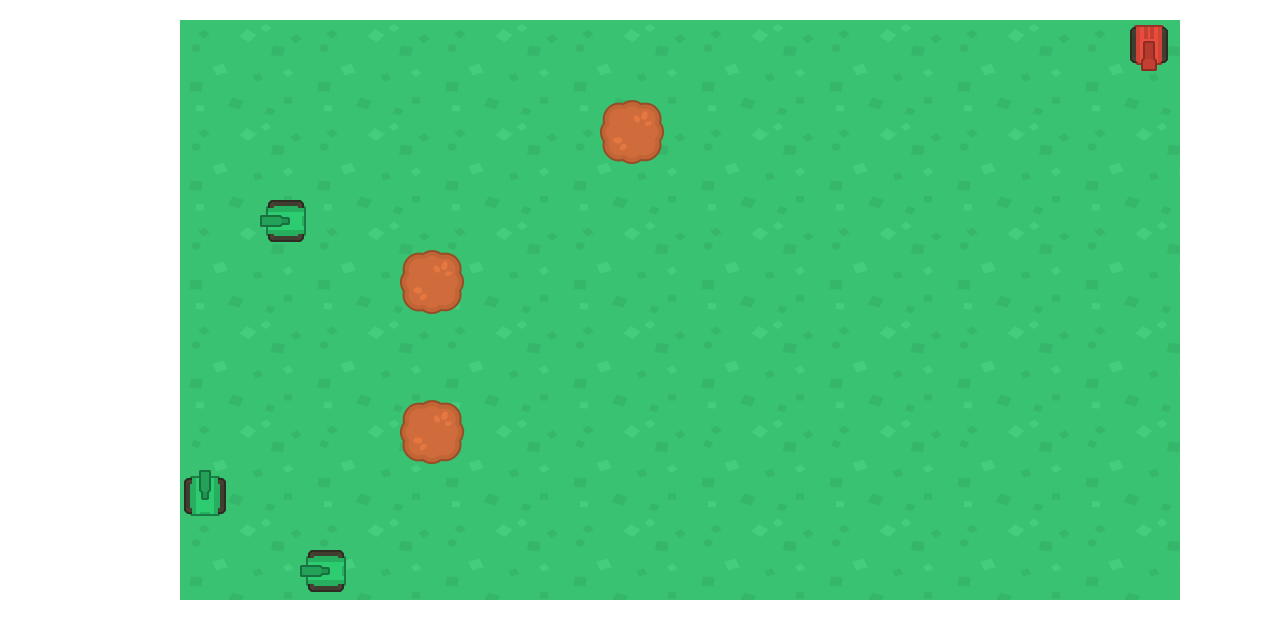
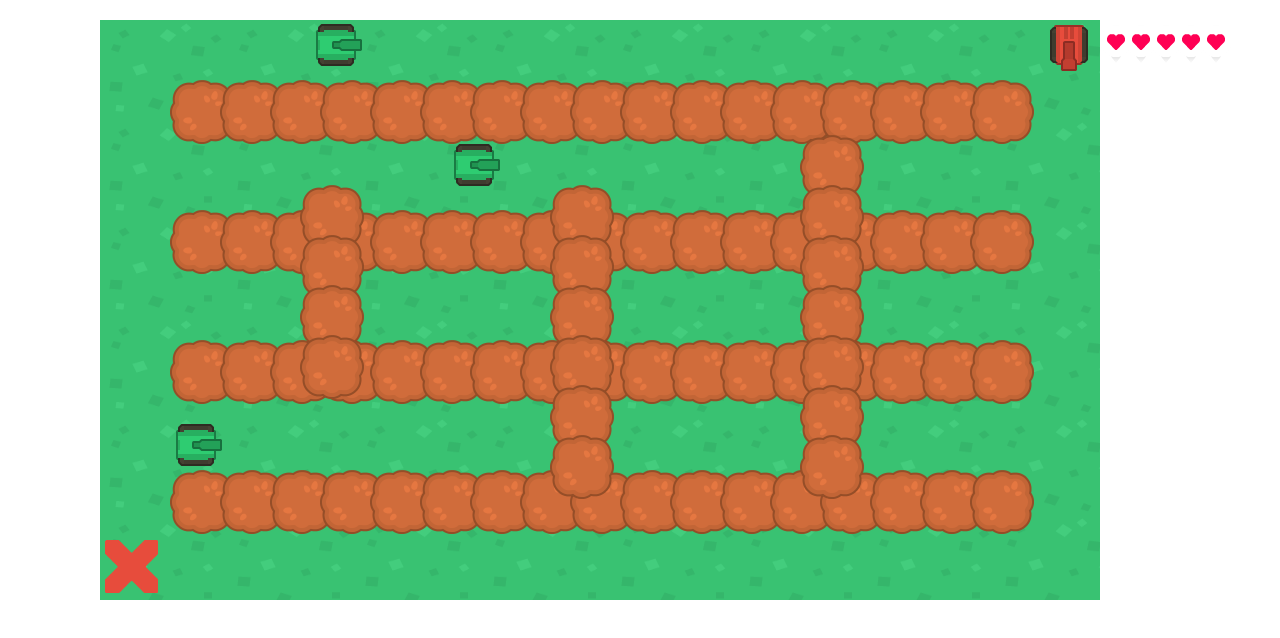
Before and after one commit to ernestogl88/TankWar, a plain HTML site: page index.html in a window 1280 px wide. Drawn offline with nearby package versions, Linux system fonts and the light colour scheme.

Commit message:
Creados dos niveles

```diff
--- a/index.html
+++ b/index.html
@@ -5,6 +5,8 @@
   <meta name="viewport" content="width=device-width, initial-scale=1.0">
   <meta http-equiv="X-UA-Compatible" content="ie=edge">
   <script type="text/javascript" src="js/background.js"></script>
+  <script src="js/cross.js"></script>
+  <script src="js/scoreboard.js"></script>
   <script src="js/tank.js"></script>
   <script src="js/player.js"></script>
   <script src="js/bullet.js"></script>
--- a/js/background.js
+++ b/js/background.js
@@ -5,6 +5,6 @@ class Background {
     this.img.src = './img/bigbg.png';
   }
   draw(){
-    this.ctx.drawImage(this.img,180,20,this.img.width,580);
+    this.ctx.drawImage(this.img,100,20,this.img.width,580);
   }
 }
--- a/js/cross.js
+++ b/js/cross.js
@@ -1,12 +1,12 @@
 class Cross {
   constructor(x,y,ctx){
     this.img = new Image();
-    this.img.src = './img/'
+    this.img.src = './img/cross.png'
     this.x = x,
     this.y = y,
     this.ctx = ctx
   }
   draw(){
-    this.ctx.drawImage(this.img,this.x,this.y,this.img.width/2,this.img.height/2);
+    this.ctx.drawImage(this.img,this.x,this.y,this.img.width/1.2,this.img.height/1.2);
   }
 }
--- a/js/game.js
+++ b/js/game.js
@@ -6,6 +6,7 @@ var Game = {
   enemies: [],
   obstacles: [],
   counter: 0,
+  level: 1,
   init(canvasId) {
     this.canvas = document.querySelector(canvasId);
     this.canvas.setAttribute("height", window.innerHeight);
@@ -20,11 +21,14 @@ var Game = {
       this.counter++;
       this.clearBoard();
       this.background.draw();
+      this.goal.draw();
+      this.scoreBoard.draw(this.player.lifePoints);
       this.player.draw();
       if (this.player.bullets.length != 0) {
         this.player.bullets = this.clearBullets(this.player.bullets);
         this.player.bullets = this.player.bullets.filter(bullet => {
-          if (!this.checkBulletsObstacle(bullet)) return bullet;
+          if (!this.checkBulletObstacle(bullet) &&
+              !this.checkBulletEnemies(bullet)) return bullet;
 
         });
       }
@@ -33,11 +37,12 @@ var Game = {
         this.checkEnemiesCollisions(tank);
         tank.draw();
         tank.move();
-        if (this.counter % 60 == 0) tank.moveRandom(['u', 'd', 'l', 'r']);
-        if (this.counter % 90 == 0) tank.shoot();
+        if (this.counter % 90 == 0) tank.moveRandom(['u', 'd', 'l', 'r']);
+        if (this.counter % 120 == 0) tank.shoot();
         tank.bullets = this.clearBullets(tank.bullets);
         tank.bullets = tank.bullets.filter(bullet => {
-          if (!this.checkBulletsObstacle(bullet)) return bullet;
+          if (!this.checkBulletObstacle(bullet) &&
+              !this.checkBulletPlayer(bullet)) return bullet;
 
         });
       });
@@ -50,10 +55,33 @@ var Game = {
     // this.canvas.setAttribute("width", window.innerWidth);
   },
   reset() {
-    this.background = new Background(this.ctx);
-    this.player = new Player(this.ctx, 1130, 25);
-    this.enemies = [new Tank(this.ctx, 550, 200), new Tank(this.ctx, 300, 500), new Tank(this.ctx, 185, 150)];
-    this.obstacles = [new Obstacle(this.ctx, 600, 100), new Obstacle(this.ctx, 400, 250), new Obstacle(this.ctx, 400, 400)];
+    if (this.level === 0) {
+      this.background = new Background(this.ctx);
+      this.player = new Player(this.ctx, 1050, 25);
+      this.enemies = [new Tank(this.ctx, 550, 200), new Tank(this.ctx, 300, 500), new Tank(this.ctx, 185, 150)];
+      this.generateDiagonalObstacles(9,170,70);
+      this.generateDiagonalObstacles(9,470,70);
+      this.generateDiagonalObstacles(5,770,70);
+      this.generateDiagonalObstacles(4,170,320);
+      this.goal = new Cross(105, 540, this.ctx);
+      this.scoreBoard = new Scoreboard(1100, 25, this.ctx);
+    }
+    if (this.level === 1){
+      this.background = new Background(this.ctx);
+      this.player = new Player(this.ctx, 1050, 25);
+      this.enemies = [new Tank(this.ctx, 550, 200), new Tank(this.ctx, 300, 500), new Tank(this.ctx, 185, 150)];
+      this.generateHorizontalObstacles(17,170,80);
+      this.generateHorizontalObstacles(17,170,210);
+      this.generateHorizontalObstacles(17,170,340);
+      this.generateHorizontalObstacles(17,170,470);
+      this.generateVerticalObstacles(7,300,135);
+      this.generateVerticalObstacles(7,800,135);
+      this.generateVerticalObstacles(7,550,135);
+      this.goal = new Cross(105, 540, this.ctx);
+      this.scoreBoard = new Scoreboard(1100, 25, this.ctx);
+    }
+
+
   },
   clearBoard() {
     this.ctx.clearRect(0, 0, this.canvas.width, this.canvas.height);
@@ -62,15 +90,15 @@ var Game = {
     return bullets = bullets.filter(bullet => {
       return bullet.y < 600 - bullet.img.height / 2 &&
         bullet.y > 20 &&
-        bullet.x < 1180 - bullet.img.width / 2 &&
-        bullet.x > 180;
+        bullet.x < 1100 - bullet.img.width / 2 &&
+        bullet.x > 100;
     });
   },
-  checkCollision(object1, object2) {
-    if (object2.x < object1.x + object1.img.width / 2 &&
-      object1.x < object2.x + object2.img.width / 2 &&
-      object2.y < object1.y + object1.img.height / 2 &&
-      object1.y < object2.y + object2.img.height / 2) return true;
+  checkCollision(object1, object2,gap=0) {
+    if (object2.x-gap < object1.x + object1.img.width / 2 &&
+      object1.x < object2.x-gap + object2.img.width / 2-gap &&
+      object2.y+gap*4 < object1.y + object1.img.height / 2 &&
+      object1.y < object2.y+gap*4 + object2.img.height / 2+gap*4) return true;
     else return false;
   },
   checkPlayerCollisions(player) {
@@ -118,6 +146,9 @@ var Game = {
         }
       }
     });
+    if (this.checkCollision(player,this.goal,8)){
+      this.clearLevel();
+    }
   },
   checkEnemiesCollisions(tank) {
       this.obstacles.forEach(obstacle => {
@@ -189,7 +220,7 @@ var Game = {
       }
   },
 
-  checkBulletsObstacle(bullet) {
+checkBulletObstacle(bullet) {
     var control = this.obstacles.length;
     if (this.obstacles.length === 0) return false;
     else {
@@ -198,13 +229,45 @@ var Game = {
       });
     }
     if (this.obstacles.length < control) return true;
-
-    // if(this.checkCollision(bullet,this.player)){
-    //   this.player.getHit(bullet.power);
-    //   if (this.player.lifePoints <= 0) this.gameOver();
-    // }
+  },
+  checkBulletPlayer(bullet){
+    if (this.checkCollision(bullet,this.player)){
+      this.player.getHit();
+      return true;
+    }
+    else return false;
+  },
+  checkBulletEnemies(bullet){
+    var control = this.enemies.length;
+    if (this.enemies.length === 0) return false;
+    else {
+      this.enemies = this.enemies.filter(enemie => {
+        if (!this.checkCollision(bullet, enemie)) return enemie;
+      });
+    }
+    if (this.enemies.length < control) return true;
   },
   gameOver(){
     clearInterval(this.intervalId);
-  }
+  },
+  clearLevel(){
+    this.level++;
+    clearInterval(this.intervalId);
+    //this.start();
+  },
+  generateDiagonalObstacles(number,x,y){
+    for (var i = 0; i<number;i++){
+      this.obstacles.push(new Obstacle(this.ctx, x+(50*i), y+(50*i)));
+    }
+  },
+  generateVerticalObstacles(number,x,y){
+    for (var i = 0; i<number;i++){
+      this.obstacles.push(new Obstacle(this.ctx, x, y+(50*i)));
+    }
+  },
+  generateHorizontalObstacles(number,x,y){
+    for (var i = 0; i<number;i++){
+      this.obstacles.push(new Obstacle(this.ctx, x+(50*i), y));
+    }
+  },
 }
--- a/js/player.js
+++ b/js/player.js
@@ -4,7 +4,7 @@ class Player extends Tank {
     this.setListeners();
     this.color = 'red',
     this.img.src = `./img/${this.color}tank.png`;
-    this.lifePoints = 1,
+    this.lifePoints = 5,
     this.power = 2
   }
   setListeners() {
@@ -34,7 +34,7 @@ class Player extends Tank {
           break;
         case 37:
           this.img.src = `./img/${this.color}tankleft.png`;
-          if (this.x < 185) {
+          if (this.x < 105) {
             this.sense = 'l';
             this.x+2;
           }
@@ -45,7 +45,7 @@ class Player extends Tank {
           break;
         case 39:
           this.img.src = `./img/${this.color}tankright.png`;
-          if (this.x > 1180 - this.img.width / 2) {
+          if (this.x > 1100 - this.img.width / 2) {
             this.sense = 'r';
             this.x - 2;
           }
--- a/js/scoreboard.js
+++ b/js/scoreboard.js
@@ -2,8 +2,22 @@ class Scoreboard {
   constructor(x,y,ctx){
     this.img = new Image();
     this.img.src = './img/heart.png',
+    this.img2= new Image(),
+    this.img2.src= './img/brokenheart.png';
     this.x = x,
     this.y = y,
     this.ctx = ctx;
   }
+  draw(lifePoints){
+    var gap;
+    for (var i = 0;i <lifePoints;i++){
+      gap = i*25+25;
+      this.ctx.drawImage(this.img,this.x+(25*i),this.y,this.img.width,this.img.height);
+    }
+      for (var i =0 ; i<5-lifePoints;i++){
+        this.ctx.drawImage(this.img2,this.x+(gap+25*i),this.y,this.img.width,this.img.height);
+      }
+
+
+  }
 }
--- a/js/tank.js
+++ b/js/tank.js
@@ -54,28 +54,28 @@ class Tank {
           this.y - 2;
           this.moveRandom(['l', 'r']);
         }
-        else this.y -= 5;
+        else this.y -= 2;
         break;
       case 'd':
         if (this.y > 595 - this.img.height / 2) {
           this.y - 2;
           this.moveRandom(['l', 'r']);
         }
-        else this.y += 5;
+        else this.y += 2;
         break;
       case 'l':
-        if (this.x < 185) {
+        if (this.x < 105) {
           this.x;
           this.moveRandom(['u', 'd']);
         }
-        else this.x -= 5;
+        else this.x -= 2;
         break;
       case 'r':
-        if (this.x > 1180 - this.img.width / 2) {
+        if (this.x > 1100 - this.img.width / 2) {
           this.x - 2;
           this.moveRandom(['u', 'd']);
         }
-        else this.x += 5;
+        else this.x += 2;
         break;
     }
   }
--- a/style/style.css
+++ b/style/style.css
@@ -3,7 +3,3 @@ body {
   justify-content: space-around;
   align-items: center;
 }
-
-#game-board {
-    background: white;
-}
```
Also changed, not shown: img/brokenheart.png (added), img/cross.png (added), img/heart.png (added).
